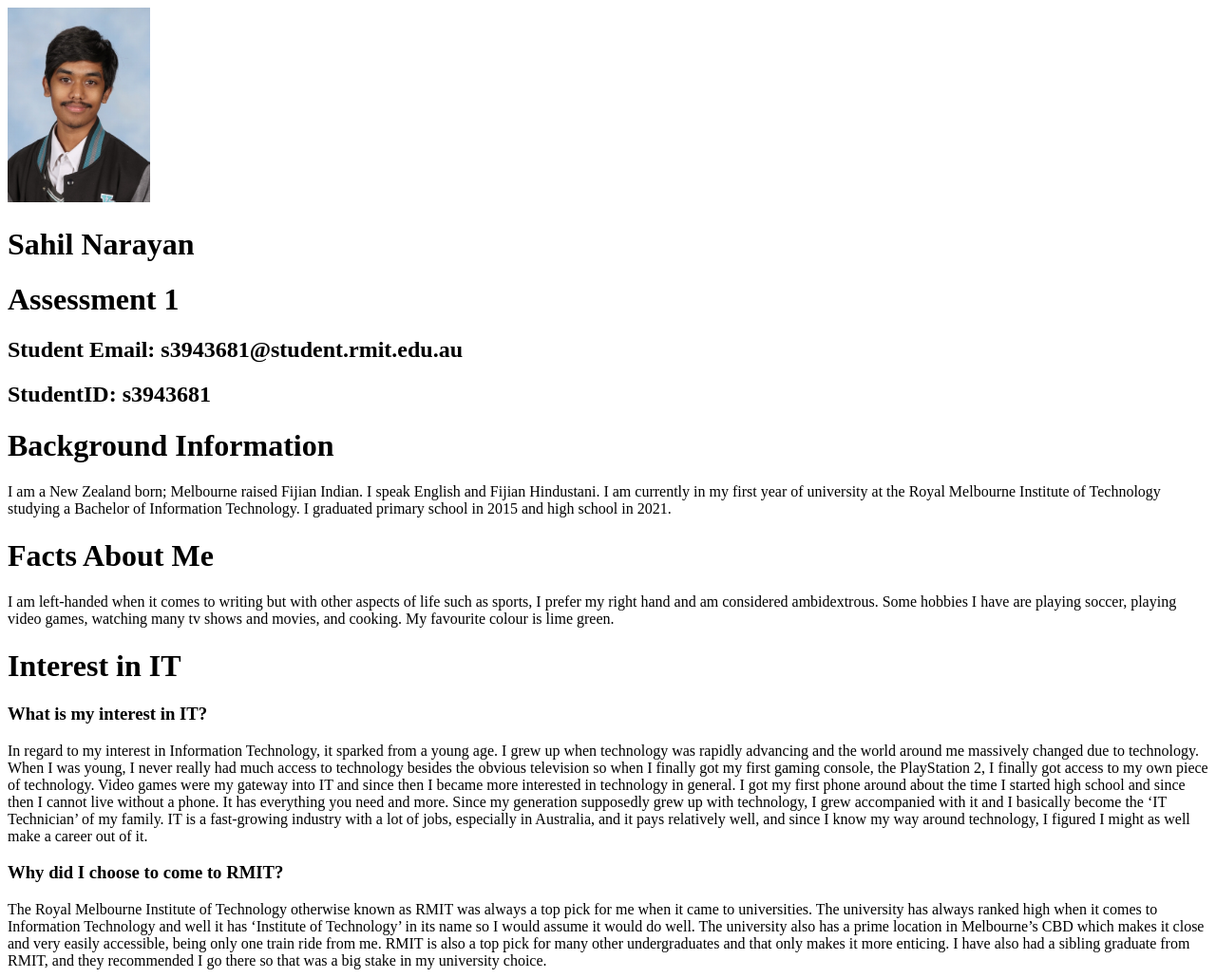
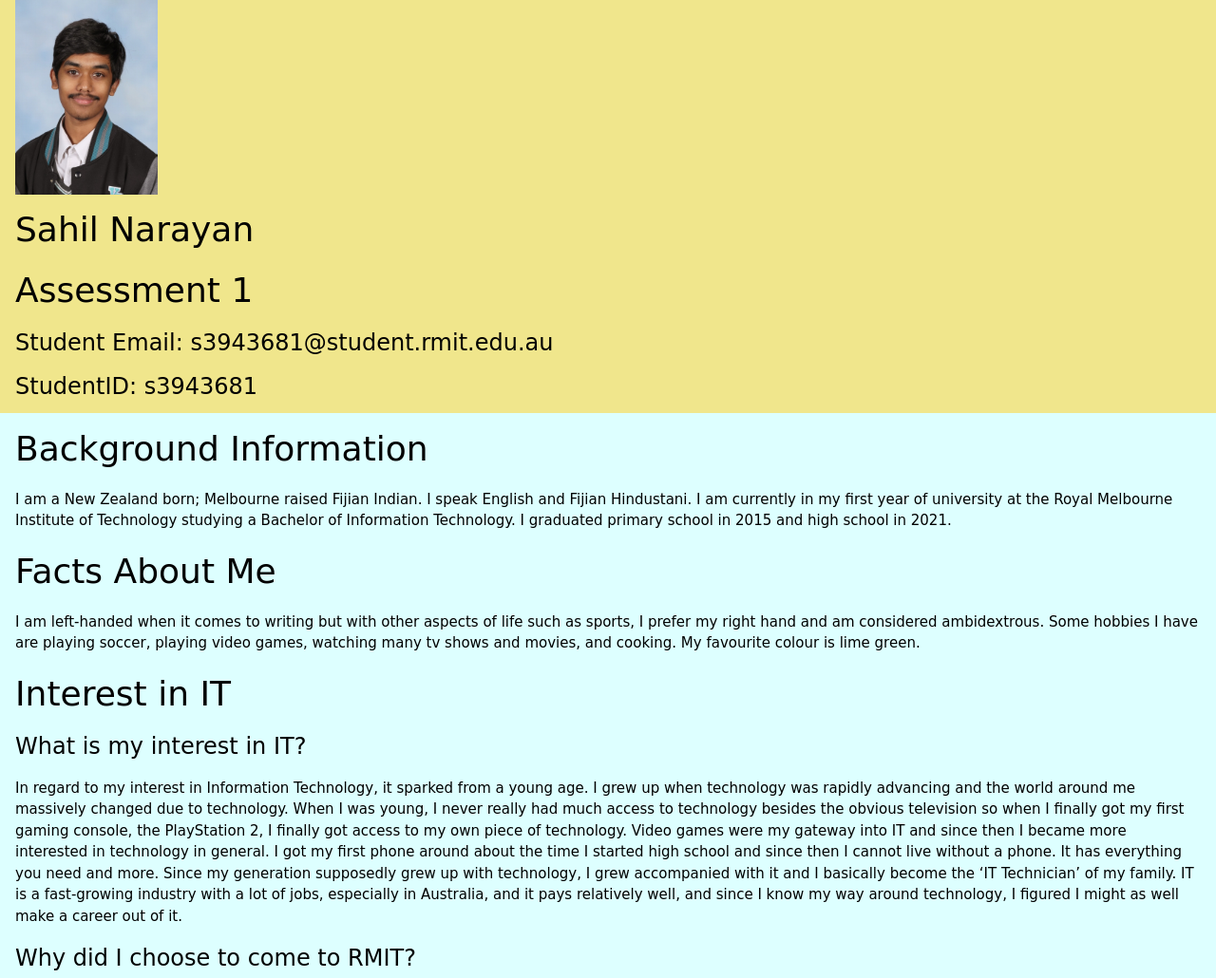
Before and after one commit to MidnightWolf98/COSC1078A1, a plain HTML site: page index.html in a window 1280 px wide. Shown: the top 1030 px of the page at 95% size. Drawn offline with nearby package versions, Linux system fonts and the light colour scheme.

Commit message:
CSS Input

```diff
--- a/index.html
+++ b/index.html
@@ -2,13 +2,23 @@
 <html>
 <head>
   <title>Sahil Narayan Assignment 1</title>
+  <div class="w3-container w3-khaki">
   <img src="Sahil_Narayan_2021_CKJGJZS2_65.jpg" alt="My Year 12 Photo" width="150px">
+  <meta name="viewport" content="width=device-width, initial-scale=1">
+<link rel="stylesheet" href="https://www.w3schools.com/w3css/4/w3.css">
+<style>
+body,h1,h2,h3,h4,h5,h6 {
+  font-family: cursive;
+}
+</style>
   <h1>Sahil Narayan</h1>
   <h1>Assessment 1</h1>
-  <h2>Student Email: s3943681@student.rmit.edu.au</h2>
-  <h2>StudentID: s3943681</h2>
+  <h3>Student Email: s3943681@student.rmit.edu.au</h3>
+  <h3>StudentID: s3943681</h3>
+  </div>
 <head>
 <body>
+  <div class="w3-container w3-pale-blue">
   <h1>Background Information</h1>
   <p> I am a New Zealand born; Melbourne raised Fijian Indian. I speak English and Fijian Hindustani. I am currently in my first year of university at the Royal Melbourne Institute of Technology studying a Bachelor of Information Technology. I graduated primary school in 2015 and high school in 2021.</p>
 
@@ -24,7 +34,8 @@
 
   <h3>What do I expect to learn from my course?</h3>
   <p>From my course (Bachelor of Information Technology), I expect to learn the inner and outer workings of information technology in general. I expect to learn how a career in IT will pan out and how getting a job in the IT industry will work. I wish to major in cybersecurity and networking and hopefully eventually get a job as a cybersecurity manager. I expect RMIT will teach me all the necessary skills and the expert technical knowledge needed for a career in IT. I also expect I will gain on the job experience through placement to help with gaining a job after university and to also further my career.</p>
-
+</div>
+<div class="w3-container w3-pale-green">
   <h1>Ideal Job</h1>
 
   <h3>Cybersecurity Specialist: https://www.seek.com.au/job/56187676?type=standout#sol=e1ffcb8d157ae0b454e45cb42ffecf4b3d392709</h3>
@@ -42,7 +53,8 @@
 
   <h3>My plan describing how I will gain the required skills and qualifications</h3>
   <p>My plan on gaining the skills and qualifications for this career pathway is to first and foremost start and complete a Bachelor of Information Technology majoring in cybersecurity. Within this degree I will be taught majority of the skills needed for this career and in turn I will also receive the qualifications needed. The skills I will be taught include being capable in different operating systems, being capable in different databases, understanding various security protocols, knowledge of different cybersecurity software’s and proficiency in the threats, tactics, and procedures of cybersecurity. (SEEK. 2022). After completing the course, I will attempt to gain experience by gaining a career in IT to start off so I can get my years of experience in the field up. While in the job, I will gain working knowledge of various cybersecurity solutions and tools needed to make this career pathway a reality.</p>
-
+</div>
+<div class="w3-container w3-pale-red">
   <h1>Personal Profile</h1>
 
   <h3>Myers-Briggs Test Link: https://www.16personalities.com/profiles/d187644e7019b</h3>
@@ -62,7 +74,8 @@
 
   <h3>How should I take this into account when forming a team?</h3>
   <p>When forming a team, it should be taken into consideration that I am 100% introverted and while I am able to socially adapt, I might feel uncomfortable or maybe I may not know how to approach others with ideas. Some extra effort may be required for me to be able to be open to my team members. Furthermore, as I am less creative than the average human being, my ideas are more inclined to be from within the box then outside the box, which can affect the variety of answers from the group.</p>
-
+</div>
+<div class="w3-container w3-pale-yellow">
   <h1>Project Idea</h1>
 
   <h3>Overview</h3>
@@ -82,6 +95,7 @@
 
   <h3>Outcome</h3>
   <p>If the project ends up being successful, then most if not all the original problems shall be solved. The original problems being to increase pet ownership rates, increase pet health and mental health awareness and to make a fun job such as babysitting pets more accessible for people to be able to make some easy money. By completing the project and rolling out the application, users can easily put pets up for adoption and others can easily see and buy pets from the app. Furthermore, by including information about breeds and by including notices on pets mental health and recommendations on how to care for them, users become more aware of their pets health status. Finally, by allowing owners to put pets up for temporary care/babysitting, they can leave their pets in capable hands for a cheaper price then any pet hotel and in doing so it allows the babysitters to gain a little money and it also shows them the experience of owning a pet therefore increasing the likelihood for them to own a pet.</p>
+  </div>
 
   <h1>Bibliography</h1>
 
@@ -93,5 +107,6 @@
   <p>Pets in Australia. (2020). [online] Available at: https://www.aph.gov.au/DocumentStore.ashx?id=04b744d5-783e-4983-82ba-8c73effcb980&subId=691105. [Accessed 23 March 2022]</p>
   <p>SEEK. 2022. Cybersecurity Specialist. [online] Available at: <https://www.seek.com.au/job/56187676?type=standout#sol=e1ffcb8d157ae0b454e45cb42ffecf4b3d392709> [Accessed 16 March 2022].</p>
   <p>U.S. Office of Personnel Management. 2022. Personality Tests. [online] Available at: <https://www.opm.gov/policy-data-oversight/assessment-and-selection/other-assessment-methods/personality-tests/> [Accessed 21 March 2022].</p>
+  <p>W3Schools (2019). CSS Tutorial. [online] W3schools.com. Available at: https://www.w3schools.com/css/default.asp. ‌[Accessed 24 March 2022]</p>
   <p>Worldbank.org. (2020). Australia | Data. [online] Available at: https://data.worldbank.org/country/australia?view=chart.</p>
   <body>
```
